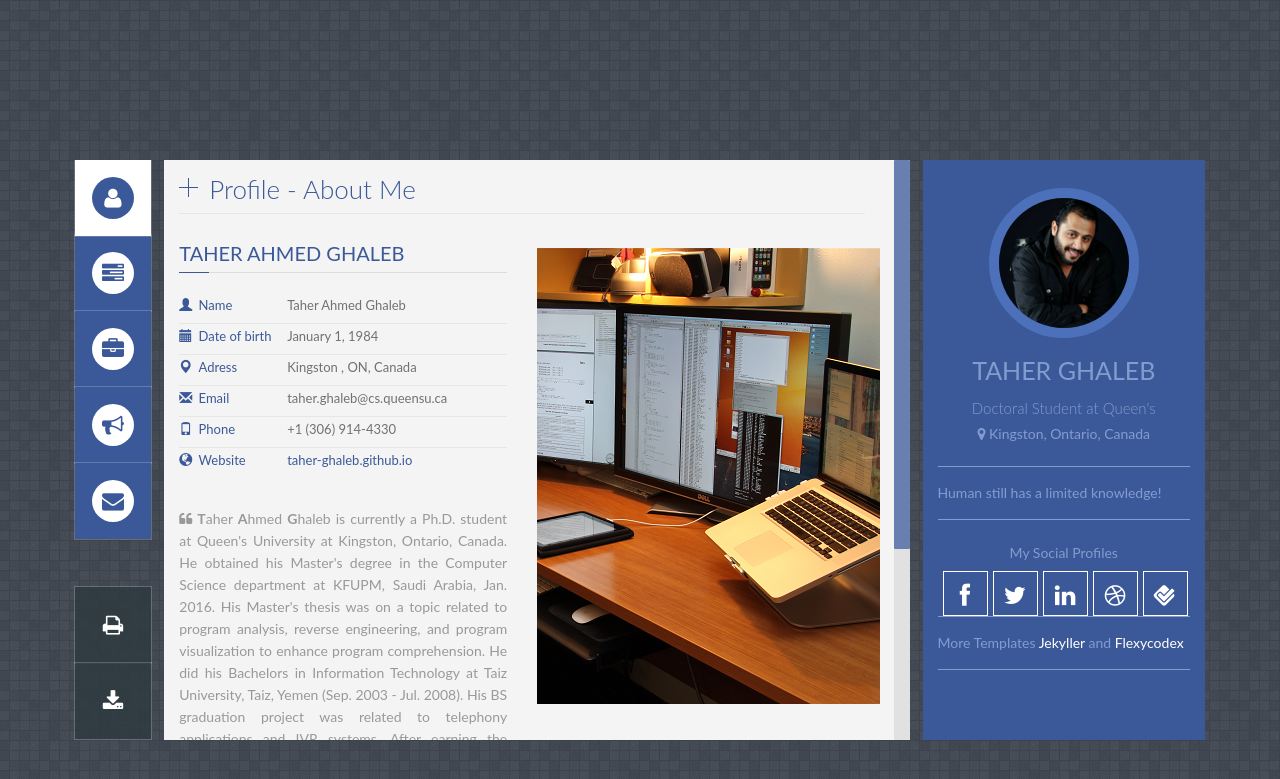
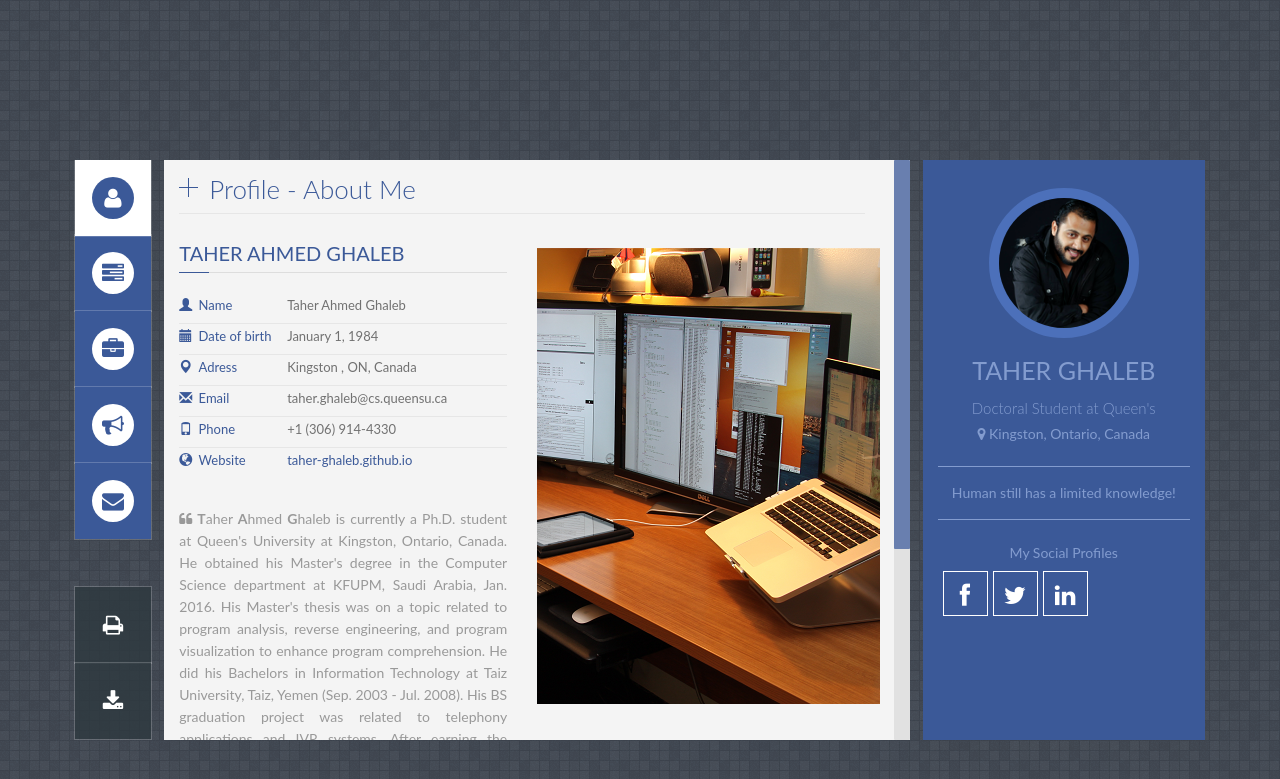
Before and after one commit to Taher-Ghaleb/Taher-Ghaleb.github.io, a Jekyll site: the page built from index.html, in a window 1280 px wide. Shown: the top 779 px of the page. Built offline with Jekyll 4.4.1, drawn with Linux system fonts in a browser that asks for light colours; some web fonts are replaced.

Commit message:
Update index.html

```diff
--- a/index.html
+++ b/index.html
@@ -80,7 +80,7 @@
         <!-- Profile Description -->
         <div id="profile_desc">
             <p>
-            	Human still has a limited knowledge!
+            	&nbsp;&nbsp;&nbsp;&nbsp;Human still has a limited knowledge!
             </p>
 
         </div>
@@ -91,22 +91,12 @@
          <div id="profile_social">
             <h6>My Social Profiles</h6>
 
-            <a href="{{site.facebook}}"><i class="fa fa-facebook"></i></a>
-            <a href="{{site.twitter}}"><i class="fa fa-twitter"></i></a>
-            <a href="{{site.linkedin}}"><i class="fa fa-linkedin"></i></a>
-            <a href="{{site.dribbble}}"><i class="fa fa fa-dribbble"></i></a>
-            <a href="{{site.foursquare}}"><i class="fa fa-foursquare"></i></a>
+            <a href="https://www.Facebook.com/taherco"><i class="fa fa-facebook"></i></a>
+            <a href="https://twitter.com/Taherco"><i class="fa fa-twitter"></i></a>
+            <a href="https://www.linkedin.com/in/taherco/"><i class="fa fa-linkedin"></i></a>
             <div class="clear"></div>
         </div>
         <!-- End Name -->
-
-        <div id="profile_desc">
-            <p>
-                More Templates <a href="https://github.com/jekyller" target="_blank" title="jekyller" class="a-footer">Jekyller</a> and <a href="https://themeforest.net/item/flexyvcard-responsive-vcard-template-/7158750" target="_blank" title="flexycodes" class="a-footer">Flexycodex</a>
-            </p>
-
-        </div>
-
     </div>
     <!-- End profile information -->
 
```
